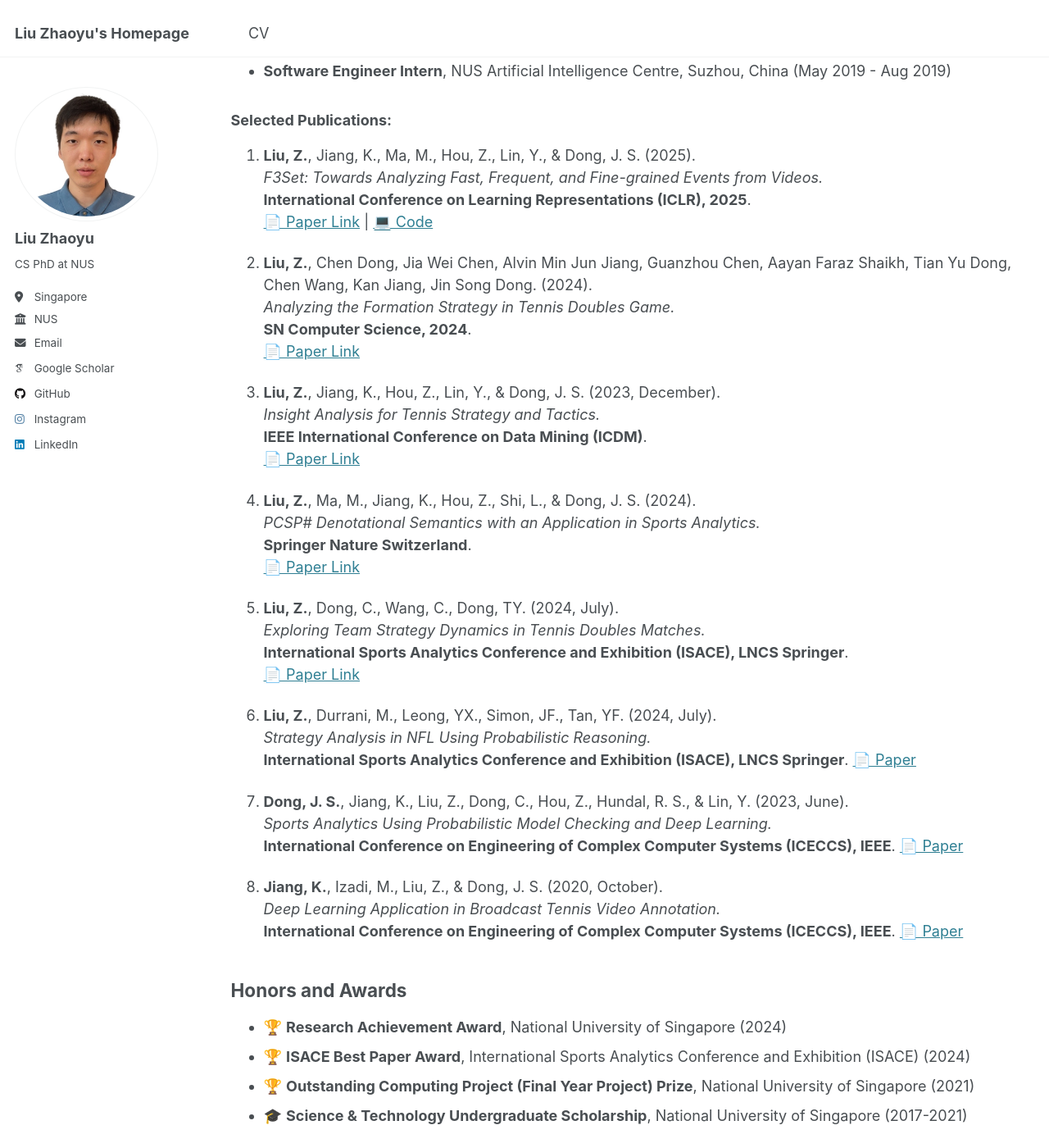
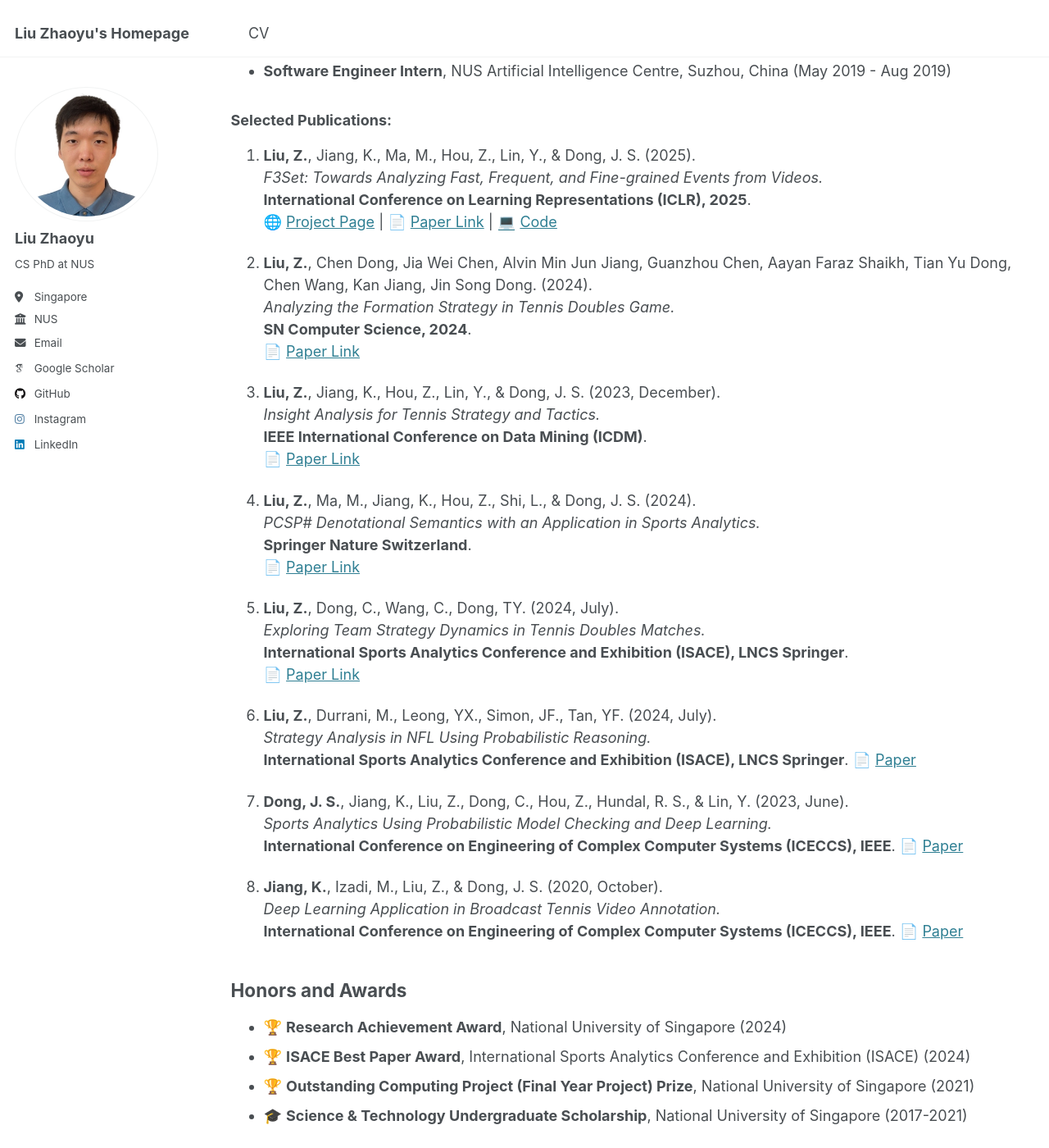
Before and after one commit to LZYAndy/lzyandy.github.io, a Jekyll site: the page built from _pages/cv.md, in a window 1280 px wide and 1400 px high, scrolled down 405 px. Shown: the whole window at 82% size. Built offline with Jekyll 4.4.1, drawn with Linux system fonts in a browser that asks for light colours; some web fonts are replaced.

Commit message:
Update cv.md

```diff
--- a/_pages/cv.md
+++ b/_pages/cv.md
@@ -24,39 +24,42 @@ redirect_from:
 1. **Liu, Z.**, Jiang, K., Ma, M., Hou, Z., Lin, Y., & Dong, J. S. (2025).
    _F3Set: Towards Analyzing Fast, Frequent, and Fine-grained Events from Videos._
    **International Conference on Learning Representations (ICLR), 2025**.
-   [📄 Paper Link](https://openreview.net/pdf?id=vlg5WRKHxh) | [💻 Code](https://github.com/F3Set/F3Set/tree/main)
+   🌐 [Project Page](https://lzyandy.github.io/f3set-website/) | 📄 [Paper Link](https://openreview.net/pdf?id=vlg5WRKHxh) | 💻 [Code](https://github.com/F3Set/F3Set/tree/main)
 
 2. **Liu, Z.**, Chen Dong, Jia Wei Chen, Alvin Min Jun Jiang, Guanzhou Chen, Aayan Faraz Shaikh, Tian Yu Dong, Chen Wang, Kan Jiang, Jin Song Dong. (2024).
    _Analyzing the Formation Strategy in Tennis Doubles Game._
    **SN Computer Science, 2024**.
-   [📄 Paper Link](https://link.springer.com/article/10.1007/s42979-024-03598-3)
+   📄 [Paper Link](https://link.springer.com/article/10.1007/s42979-024-03598-3)
 
 3. **Liu, Z.**, Jiang, K., Hou, Z., Lin, Y., & Dong, J. S. (2023, December).
    _Insight Analysis for Tennis Strategy and Tactics._
    **IEEE International Conference on Data Mining (ICDM)**.
-   [📄 Paper Link](https://www.depintel.com/papers/icdm2023.pdf)
+   📄 [Paper Link](https://www.depintel.com/papers/icdm2023.pdf)
 
 4. **Liu, Z.**, Ma, M., Jiang, K., Hou, Z., Shi, L., & Dong, J. S. (2024).
    _PCSP# Denotational Semantics with an Application in Sports Analytics._
    **Springer Nature Switzerland**.
-   [📄 Paper Link](https://zhehou.github.io/papers/PCSP-Denotational-Semantics-with-an-Application-in-Sports-Analytics.pdf)
+   📄 [Paper Link](https://zhehou.github.io/papers/PCSP-Denotational-Semantics-with-an-Application-in-Sports-Analytics.pdf)
 
 5. **Liu, Z.**, Dong, C., Wang, C., Dong, TY. (2024, July).
    _Exploring Team Strategy Dynamics in Tennis Doubles Matches._
    **International Sports Analytics Conference and Exhibition (ISACE), LNCS Springer**.
-   [📄 Paper Link](https://link.springer.com/chapter/10.1007/978-3-031-69073-0_9)
+   📄 [Paper Link](https://link.springer.com/chapter/10.1007/978-3-031-69073-0_9)
 
 6. **Liu, Z.**, Durrani, M., Leong, YX., Simon, JF., Tan, YF. (2024, July).
    _Strategy Analysis in NFL Using Probabilistic Reasoning._
-   **International Sports Analytics Conference and Exhibition (ISACE), LNCS Springer**. [📄 Paper](https://link.springer.com/chapter/10.1007/978-3-031-69073-0_10)
+   **International Sports Analytics Conference and Exhibition (ISACE), LNCS Springer**.
+   📄 [Paper](https://link.springer.com/chapter/10.1007/978-3-031-69073-0_10)
 
-7. **Dong, J. S.**, Jiang, K., Liu, Z., Dong, C., Hou, Z., Hundal, R. S., & Lin, Y. (2023, June).
+8. **Dong, J. S.**, Jiang, K., Liu, Z., Dong, C., Hou, Z., Hundal, R. S., & Lin, Y. (2023, June).
    _Sports Analytics Using Probabilistic Model Checking and Deep Learning._
-   **International Conference on Engineering of Complex Computer Systems (ICECCS), IEEE**. [📄 Paper](https://www.researchgate.net/profile/Zhe-Hou-5/publication/375844836_Sports_Analytics_Using_Probabilistic_Model_Checking_and_Deep_Learning/links/65cab6701e1ec12eff8a6c1d/Sports-Analytics-Using-Probabilistic-Model-Checking-and-Deep-Learning.pdf)
+   **International Conference on Engineering of Complex Computer Systems (ICECCS), IEEE**.
+   📄 [Paper](https://www.researchgate.net/profile/Zhe-Hou-5/publication/375844836_Sports_Analytics_Using_Probabilistic_Model_Checking_and_Deep_Learning/links/65cab6701e1ec12eff8a6c1d/Sports-Analytics-Using-Probabilistic-Model-Checking-and-Deep-Learning.pdf)
 
-8. **Jiang, K.**, Izadi, M., Liu, Z., & Dong, J. S. (2020, October).
+10. **Jiang, K.**, Izadi, M., Liu, Z., & Dong, J. S. (2020, October).
    _Deep Learning Application in Broadcast Tennis Video Annotation._
-   **International Conference on Engineering of Complex Computer Systems (ICECCS), IEEE**. [📄 Paper](https://ieeexplore.ieee.org/abstract/document/9376206/)
+   **International Conference on Engineering of Complex Computer Systems (ICECCS), IEEE**.
+    📄 [Paper](https://ieeexplore.ieee.org/abstract/document/9376206/)
 
 ## Honors and Awards
 - 🏆 **Research Achievement Award**, National University of Singapore (2024)
```
